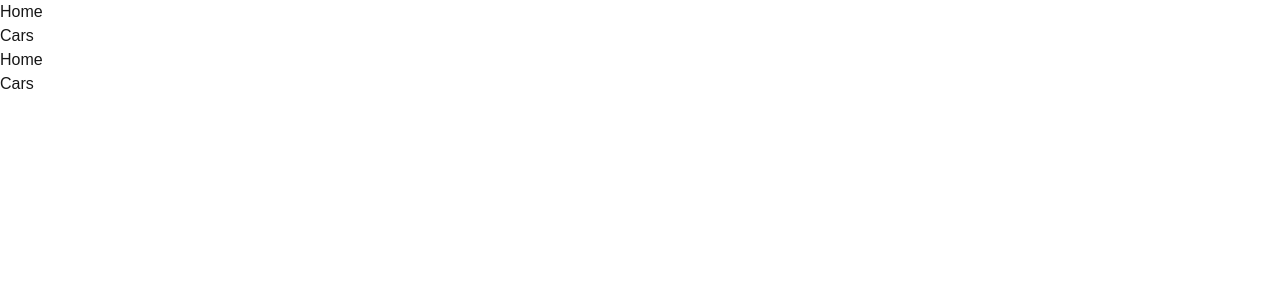
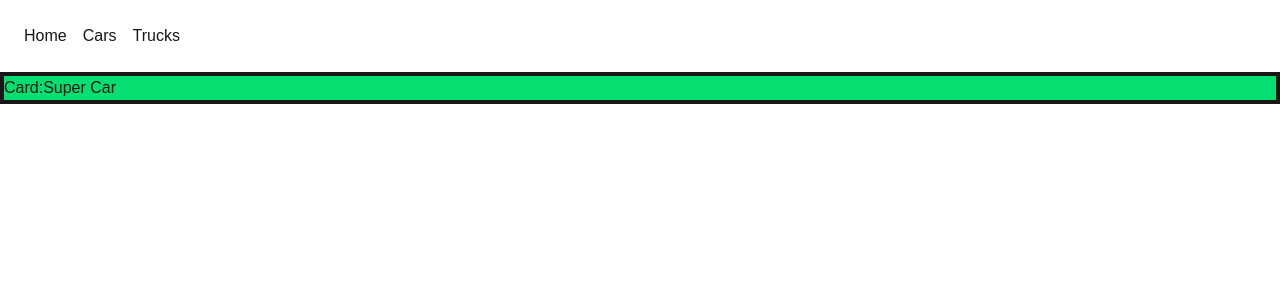
Before and after one commit to gabrieldrissner/React5cWI, a Next.js app in the folder 5cwi_next_dem/: page /cars in a window 1280 px wide. Shown: the top 300 px of the page. Built offline with nearby package versions, Linux system fonts and the light colour scheme.

Commit message:
created Card

```diff
--- a/5cwi_next_dem/src/app/cars/page.tsx
+++ b/5cwi_next_dem/src/app/cars/page.tsx
@@ -1,11 +1,23 @@
 import React from 'react'
+import Card from '../components/cars/Card';
+import { Car } from '../lib/types/types';
 
 type Props = {}
+
+const car: Car = {
+    "name": "Super Car",
+    "type": "BMW",
+    "color": "red",
+    "motor": {
+        "serialNumber": 1234,
+        "hp": 300,
+    },
+};
 
 export default function Cars({}: Props) {
     return (
         <div>
-            <div>Cars</div>
+<Card  car={car}/>
         </div>
     );
 }
--- /dev/null
+++ b/5cwi_next_dem/src/app/components/cars/Card.tsx
@@ -0,0 +1,12 @@
+import { Car } from '@/app/lib/types/types'
+import React from 'react'
+
+type Props = { car: Car}
+
+export default function Card({car}: Props) {
+  return (
+    <div className="bg-green-400 border-4">
+       Card:{car.name}
+        </div>
+  )
+}
--- a/5cwi_next_dem/src/app/components/ui/menu.tsx
+++ b/5cwi_next_dem/src/app/components/ui/menu.tsx
@@ -6,15 +6,15 @@ type Props = {};
 export default function Menu({}: Props) {
   return (
     <div>
-      <ul>
-        <li>
+      <ul className="flex p-4">
+        <li className="p-2 hover:bg-fuchsia-950">
           <Link href="/">Home</Link>
         </li>
-        <li>
+        <li className="p-2 hover:bg-fuchsia-950">
           <Link href="/cars">Cars</Link>
         </li>
-        <li>
-          <Link href="/">Home</Link>
+        <li className="p-2 hover:bg-fuchsia-950">
+          <Link href="/trucks">Trucks</Link>
         </li>
       </ul>
     </div>
--- /dev/null
+++ b/5cwi_next_dem/src/app/lib/types/types.tsx
@@ -0,0 +1,11 @@
+export interface Motor {
+    serialNumber: number;
+    hp: number;
+}
+
+export interface Car {
+    name: string;
+    type: string;
+    color: string;
+    motor: Motor;
+}
--- a/5cwi_next_dem/src/app/page.tsx
+++ b/5cwi_next_dem/src/app/page.tsx
@@ -1,10 +1,14 @@
 import Image from "next/image";
 import Menu from "./components/ui/menu";
+import Card from "./components/cars/Card";
 
 export default function Home() {
   return (
-    <div className="grid grid-rows-[20px_1fr_20px] items-center justify-items-center min-h-screen p-8 pb-20 gap-16 sm:p-20 font-[family-name:var(--font-geist-sans)]">
-      DAs ist der Inhalt
+    <div>
+      <div className="grid grid-rows-[20px_1fr_20px] items-center justify-items-center min-h-screen p-8 pb-20 gap-16 sm:p-20 font-[family-name:var(--font-geist-sans)]">
+        Das ist der Inhalt
+      </div>
+
     </div>
   );
 }
--- a/5cwi_next_dem/src/app/trucks/page.tsx
+++ b/5cwi_next_dem/src/app/trucks/page.tsx
@@ -5,7 +5,7 @@ type Props = {}
 export default function Trucks({}: Props) {
     return (
         <div>
-            <div>Trucks</div>
+
         </div>
     );
 }
```
